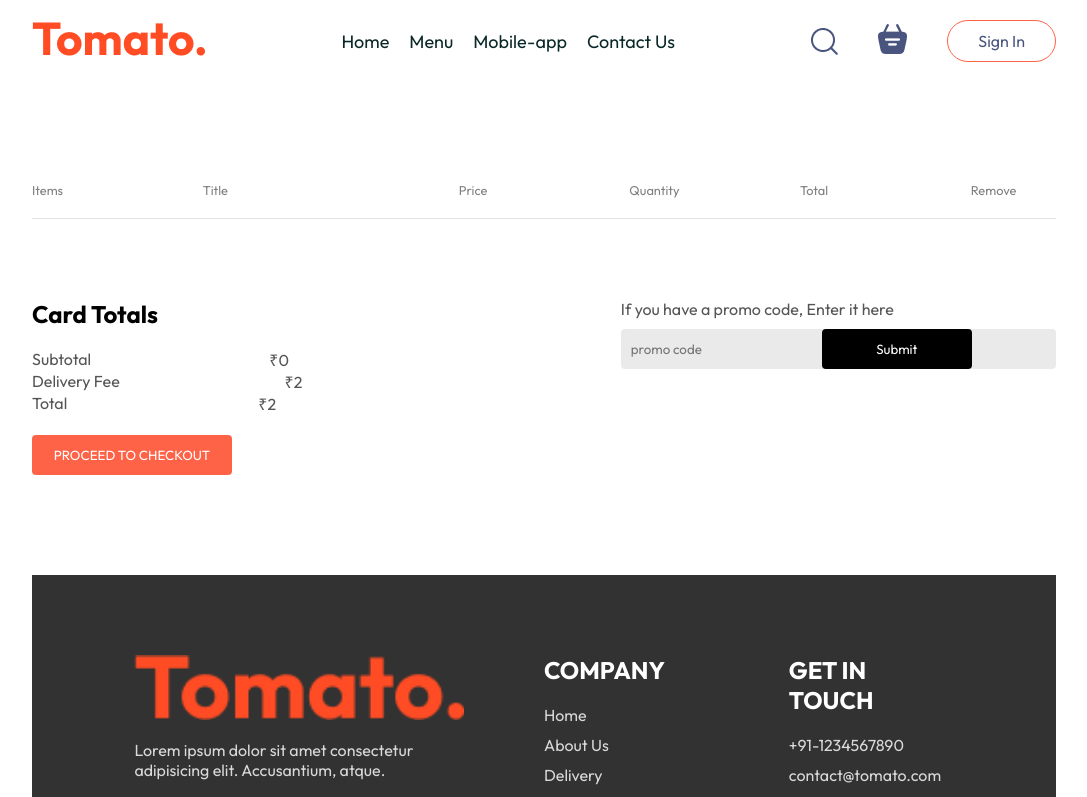
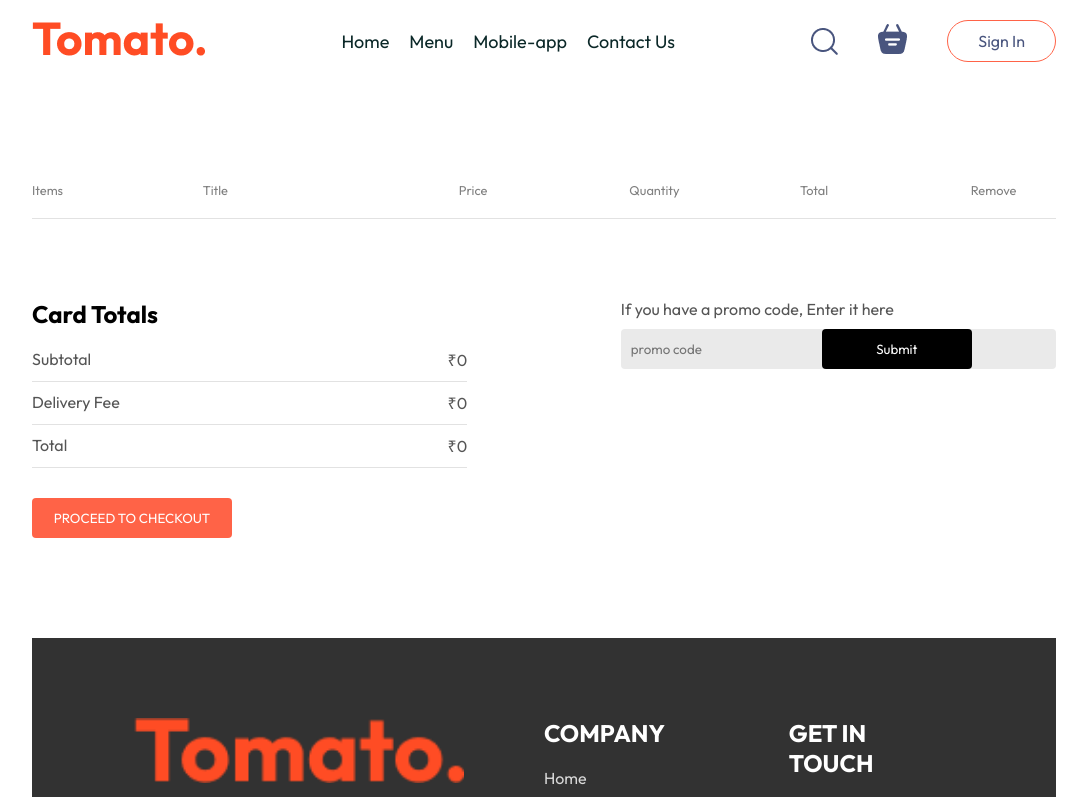
Before and after one commit to gagan1146/food-app, a React (Vite) app in the folder frontend/: page /cart in a window 1280 px wide. Shown: the top 797 px of the page, without its empty margins (96-1183 px from the left). Built offline with nearby package versions, Linux system fonts and the light colour scheme.

Commit message:
Initialize the code for the backend 1

```diff
--- a/frontend/src/pages/Cart/Cart.jsx
+++ b/frontend/src/pages/Cart/Cart.jsx
@@ -49,18 +49,18 @@
             <div className="cart-total-details">
               <p>Subtotal</p>
               <p>₹{getTotalCartAmount()}</p>
+            </div>
               <hr/>
-            </div>
             <div className="cart-total-details">
               <p>Delivery Fee</p>
-              <p>₹{2}</p>
+              <p>₹{getTotalCartAmount()===0?0:2}</p>
+            </div>
               <hr/>
-            </div>
             <div className="cart-total-details">
               <p>Total</p>
-              <p>₹{getTotalCartAmount()+2}</p>
+              <p>₹{getTotalCartAmount()===0?0:getTotalCartAmount()+2}</p>
+            </div>
               <hr/>
-            </div>
           </div>
           <button onClick={()=>navigate("/order")}>PROCEED TO CHECKOUT</button>
         </div>
--- a/frontend/src/pages/PlaceOrder/PlaceOrder.jsx
+++ b/frontend/src/pages/PlaceOrder/PlaceOrder.jsx
@@ -31,18 +31,18 @@
             <div className="cart-total-details">
               <p>Subtotal</p>
               <p>₹{getTotalCartAmount()}</p>
+            </div>
               <hr/>
-            </div>
             <div className="cart-total-details">
               <p>Delivery Fee</p>
-              <p>₹{2}</p>
-              <hr/>
+              <p>₹{getTotalCartAmount()===0?0:2}</p>
             </div>
+              <hr />
             <div className="cart-total-details">
               <p>Total</p>
-              <p>₹{getTotalCartAmount()+2}</p>
-              <hr/>
+              <p>₹{getTotalCartAmount()===0?0:getTotalCartAmount()+2}</p>
             </div>
+              <hr />
           </div>
           <button>PROCEED TO PAYMENT</button>
         </div>
```
Also changed, not shown: 1 other file (tests, documents, lock files or other folders).
